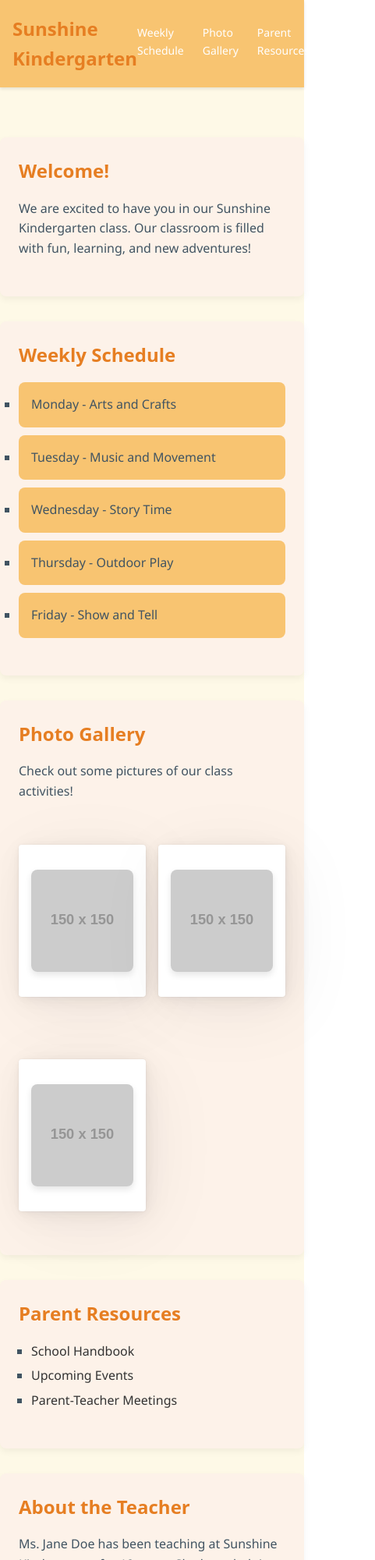
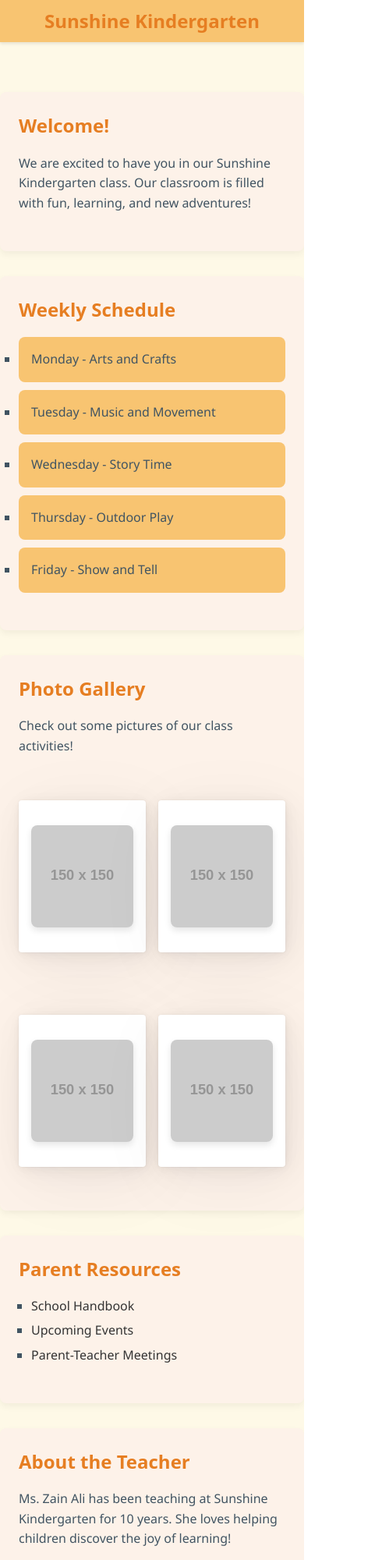
Before and after one commit to 7ax/ITCS333_A1, a plain HTML site: page index.html in a window 390 px wide. Shown: the top 2000 px of the page at 78% size, 481 px wide, since content can reach past the window. Drawn offline with nearby package versions, Linux system fonts and the light colour scheme; placeholder pictures from the web are drawn by us.

Commit message:
MINIMAL MOBILE OPTIMIZATION

```diff
--- a/index.html
+++ b/index.html
@@ -14,7 +14,7 @@
 
     <!-- Header -->
     <header>
-        <h1>Sunshine Kindergarten</h1>
+        <h1 id="logo">Sunshine Kindergarten</h1>
         <nav>
             <ul>
                 <li><a href="#schedule">Weekly Schedule</a></li>
@@ -60,6 +60,9 @@
                 <article>
                     <img src="https://via.placeholder.com/150?text=Music+Time" alt="Music Time" class="rounded shadow">
                 </article>
+                <article>
+                    <img src="https://via.placeholder.com/150?text=Nap+Time" alt="Nap Time" class="rounded shadow">
+                </article>
             </div>
         </section>
 
@@ -76,7 +79,7 @@
         <!-- About the Teacher -->
         <section id="teacher">
             <h2>About the Teacher</h2>
-            <p>Ms. Jane Doe has been teaching at Sunshine Kindergarten for 10 years. She loves helping children discover the joy of learning!</p>
+            <p>Ms. Zain Ali has been teaching at Sunshine Kindergarten for 10 years. She loves helping children discover the joy of learning!</p>
         </section>
 
     </main>
--- a/resources/styles.css
+++ b/resources/styles.css
@@ -131,3 +131,17 @@ footer p {
     color: var(--dark-gray);
     margin: 0;
 }
+
+
+
+/* Mobile Optimization*/
+@media (max-width: 768px) {
+    nav {
+        display: none;
+    }
+    #logo {
+        text-align: center;
+        width: 100%;
+        display: block;
+    }
+}
```
